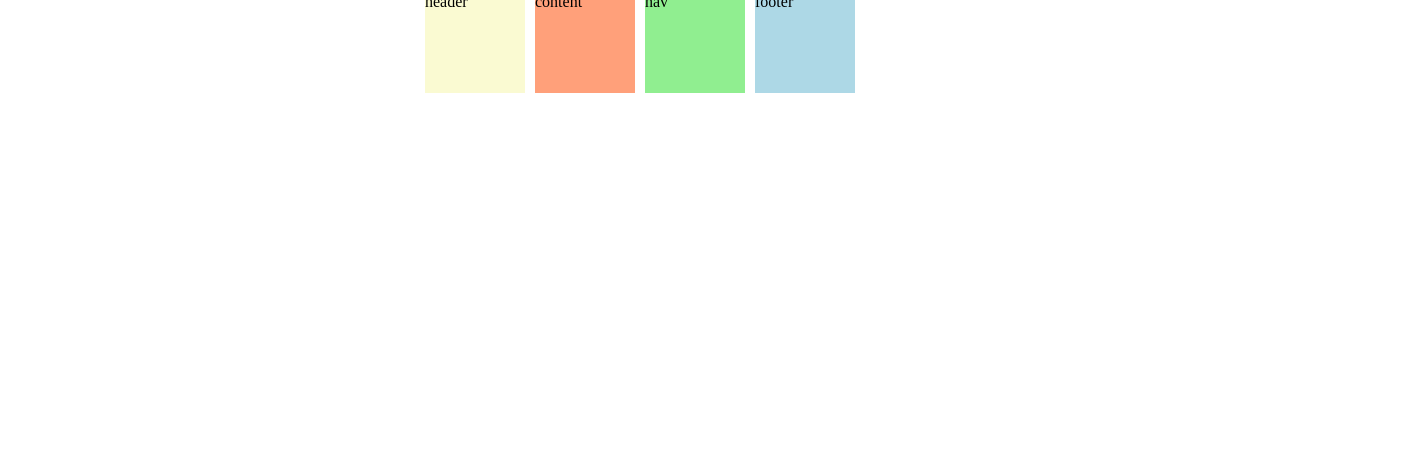
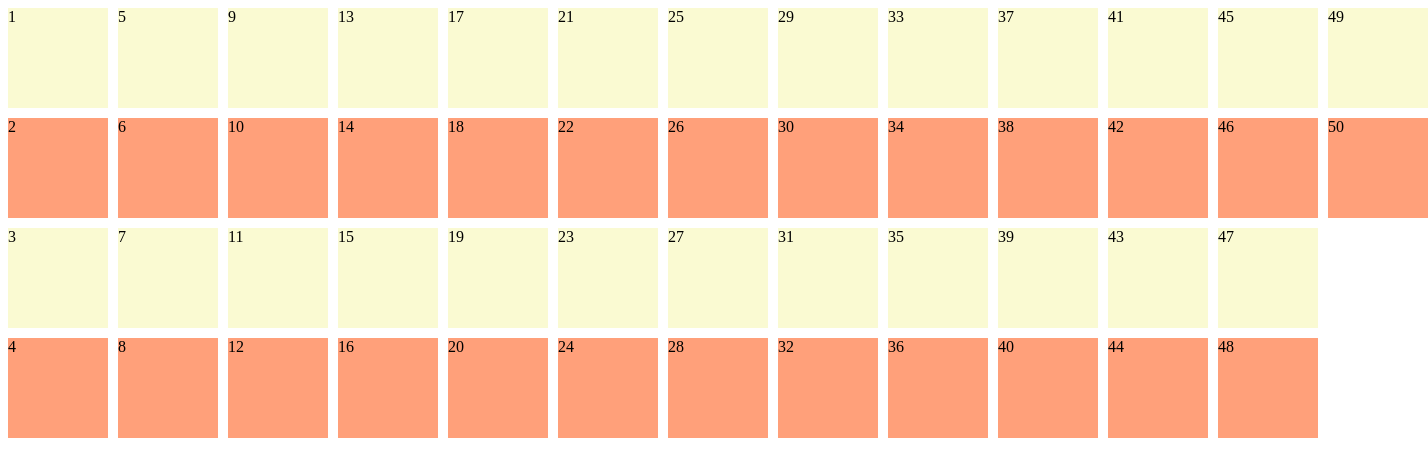
Before and after one commit to sorious77/css-master, a plain HTML site: page index.html in a window 1280 px wide. Shown: the whole page, 1428 px wide, since content can reach past the window. Drawn offline with Linux system fonts and the light colour scheme.

Commit message:
# 2.10 Auto Columns and Rows

```diff
--- a/index.html
+++ b/index.html
@@ -6,10 +6,56 @@
   </head>
   <body>
     <div class="grid">
-      <div class="header">header</div>
-      <div class="content">content</div>
-      <div class="nav">nav</div>
-      <div class="footer">footer</div>
+      <div class="item">1</div>
+      <div class="item">2</div>
+      <div class="item">3</div>
+      <div class="item">4</div>
+      <div class="item">5</div>
+      <div class="item">6</div>
+      <div class="item">7</div>
+      <div class="item">8</div>
+      <div class="item">9</div>
+      <div class="item">10</div>
+      <div class="item">11</div>
+      <div class="item">12</div>
+      <div class="item">13</div>
+      <div class="item">14</div>
+      <div class="item">15</div>
+      <div class="item">16</div>
+      <div class="item">17</div>
+      <div class="item">18</div>
+      <div class="item">19</div>
+      <div class="item">20</div>
+      <div class="item">21</div>
+      <div class="item">22</div>
+      <div class="item">23</div>
+      <div class="item">24</div>
+      <div class="item">25</div>
+      <div class="item">26</div>
+      <div class="item">27</div>
+      <div class="item">28</div>
+      <div class="item">29</div>
+      <div class="item">30</div>
+      <div class="item">31</div>
+      <div class="item">32</div>
+      <div class="item">33</div>
+      <div class="item">34</div>
+      <div class="item">35</div>
+      <div class="item">36</div>
+      <div class="item">37</div>
+      <div class="item">38</div>
+      <div class="item">39</div>
+      <div class="item">40</div>
+      <div class="item">41</div>
+      <div class="item">42</div>
+      <div class="item">43</div>
+      <div class="item">44</div>
+      <div class="item">45</div>
+      <div class="item">46</div>
+      <div class="item">47</div>
+      <div class="item">48</div>
+      <div class="item">49</div>
+      <div class="item">50</div>
     </div>
   </body>
 </html>
--- a/style.css
+++ b/style.css
@@ -4,24 +4,14 @@
   gap: 10px;
   grid-template-columns: repeat(4, 100px);
   grid-template-rows: repeat(4, 100px);
-  justify-content: center;
-  align-content: center;
-
-  /* place-content: end center */
+  grid-auto-flow: column;
+  grid-auto-columns: 100px;
 }
 
-.header {
+.item:nth-child(odd) {
   background-color: lightgoldenrodyellow;
 }
 
-.content {
+.item:nth-child(even) {
   background-color: lightsalmon;
 }
-
-.nav {
-  background-color: lightgreen;
-}
-
-.footer {
-  background-color: lightblue;
-}
```
Also changed, not shown: README.md.
